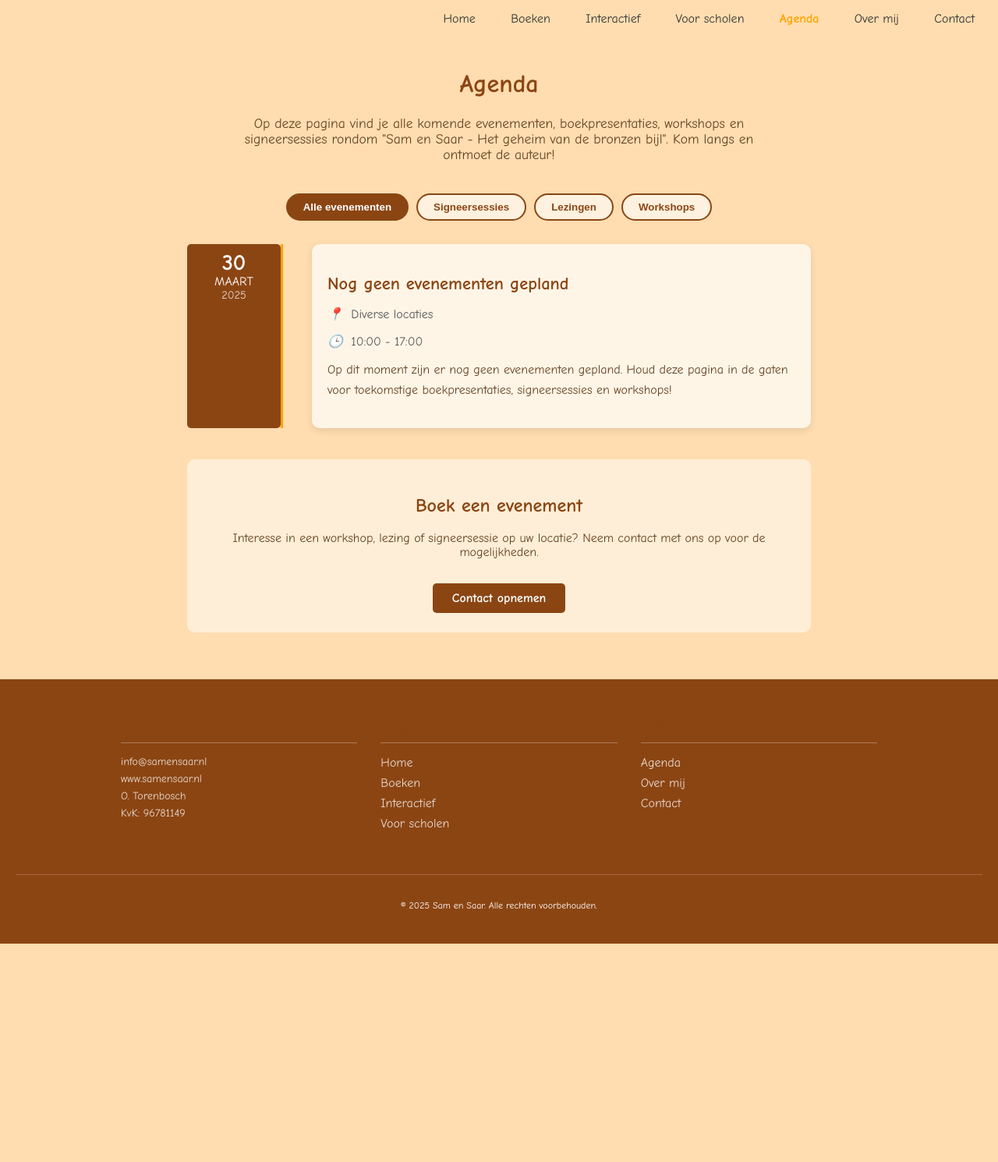
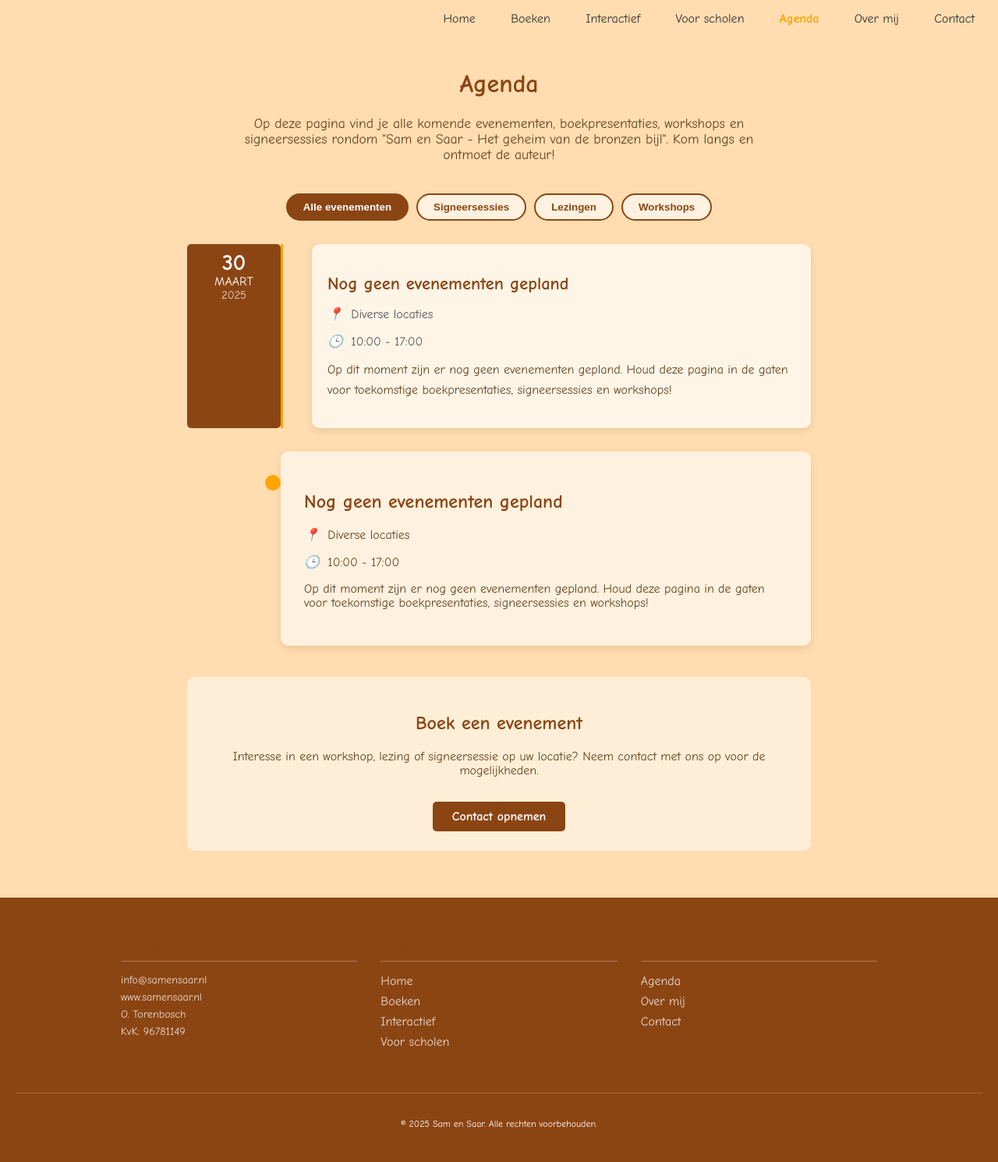
Before and after one commit to otorenbosch/samensaar.nl, a Jekyll site: the page built from agenda.html, in a window 1280 px wide. Shown: the whole page at 78% size. Built offline with Jekyll 4.4.1, drawn with Linux system fonts in a browser that asks for light colours; before the commit the page ends 1210 px from its top, so only the background shows below that.

Commit message:
Schatkaart verwijderd en responsive aanpassingen agenda.

```diff
--- a/agenda.html
+++ b/agenda.html
@@ -56,6 +56,13 @@ title: Agenda
         </div>
     {% endif %}
 
+    <div class="no-events-container">
+        <h2>Nog geen evenementen gepland</h2>
+        <p><i class="icon-location"></i> Diverse locaties</p>
+        <p><i class="icon-time"></i> 10:00 - 17:00</p>
+        <p>Op dit moment zijn er nog geen evenementen gepland. Houd deze pagina in de gaten voor toekomstige boekpresentaties, signeersessies en workshops!</p>
+    </div>
+
     <div class="custom-event">
         <h2>Boek een evenement</h2>
         <p>Interesse in een workshop, lezing of signeersessie op uw locatie? Neem contact met ons op voor de mogelijkheden.</p>
@@ -67,6 +74,8 @@ title: Agenda
     /* Bestaande stijlen behouden */
     .agenda-content {
         text-align: left;
+        max-width: 800px;
+        margin: 0 auto;
     }
 
     .intro-text {
@@ -106,20 +115,25 @@ title: Agenda
         margin: 0 auto;
     }
 
+    /* Verbeterde timeline stijl die rekening houdt met mobiel */
     .events-timeline::before {
         content: '';
         position: absolute;
         top: 0;
         bottom: 0;
-        left: 120px;
+        left: 20px; /* Verplaatst van 120px naar 20px voor mobiel */
         width: 3px;
         background-color: #FFA500;
+        z-index: 0; /* Zorgt ervoor dat de lijn onder de inhoud zit */
     }
 
     .event-card {
         display: flex;
         margin-bottom: 30px;
         position: relative;
+        flex-direction: column; /* Standaard verticaal voor mobiel */
+        padding-left: 50px; /* Ruimte voor timeline links */
+        z-index: 1; /* Zorgt ervoor dat cards boven de tijdlijn staan */
     }
 
     .event-date {
@@ -130,9 +144,10 @@ title: Agenda
         color: white;
         border-radius: 5px;
         padding: 10px;
-        margin-right: 40px;
+        margin-bottom: 15px;
         position: relative;
-        z-index: 1;
+        /* Gepositioneerd aan het begin van het event, uitgelijnd met de tijdlijn */
+        margin-left: -30px; /* Trekt datum terug richting tijdlijn */
     }
 
     .event-day {
@@ -183,6 +198,7 @@ title: Agenda
         display: flex;
         gap: 15px;
         margin-top: 15px;
+        flex-wrap: wrap;
     }
 
     .event-button {
@@ -218,8 +234,21 @@ title: Agenda
         border-radius: 10px;
         padding: 30px;
         margin: 30px 0;
-        text-align: center;
+        position: relative;
+        padding-left: 50px; /* Consistente padding met events */
+        margin-left: 20px; /* Zorgt voor uitlijning met timeline */
         box-shadow: 0 4px 10px rgba(139, 69, 19, 0.15);
+    }
+
+    .no-events-container::before {
+        content: '';
+        position: absolute;
+        top: 30px;
+        left: -10px; /* Positie ten opzichte van container om aan te sluiten op tijdlijn */
+        width: 20px;
+        height: 20px;
+        background-color: #FFA500;
+        border-radius: 50%;
     }
 
     .past-events-section {
@@ -254,20 +283,30 @@ title: Agenda
         border-radius: 10px;
     }
 
-    @media (max-width: 768px) {
+    /* Desktop-specifieke stijlen met media query */
+    @media (min-width: 769px) {
         .events-timeline::before {
-            left: 20px;
+            left: 120px; /* Oorspronkelijke positie voor desktop */
         }
 
         .event-card {
-            flex-direction: column;
+            flex-direction: row; /* Horizontale layout voor desktop */
+            padding-left: 0; /* Reset padding voor desktop */
         }
 
         .event-date {
-            width: auto;
-            margin-right: 0;
-            margin-bottom: 20px;
-            margin-left: 50px;
+            margin-right: 40px;
+            margin-bottom: 0;
+            margin-left: 0; /* Reset margin voor desktop */
+        }
+
+        .no-events-container {
+            padding-left: 30px; /* Reset padding voor desktop */
+            margin-left: 120px; /* Uitlijning met tijdlijn op desktop */
+        }
+
+        .no-events-container::before {
+            left: -20px; /* Aanpassing voor desktop */
         }
     }
 
```
Also changed, not shown: schatkaart.html (deleted, +0 -206 lines).
